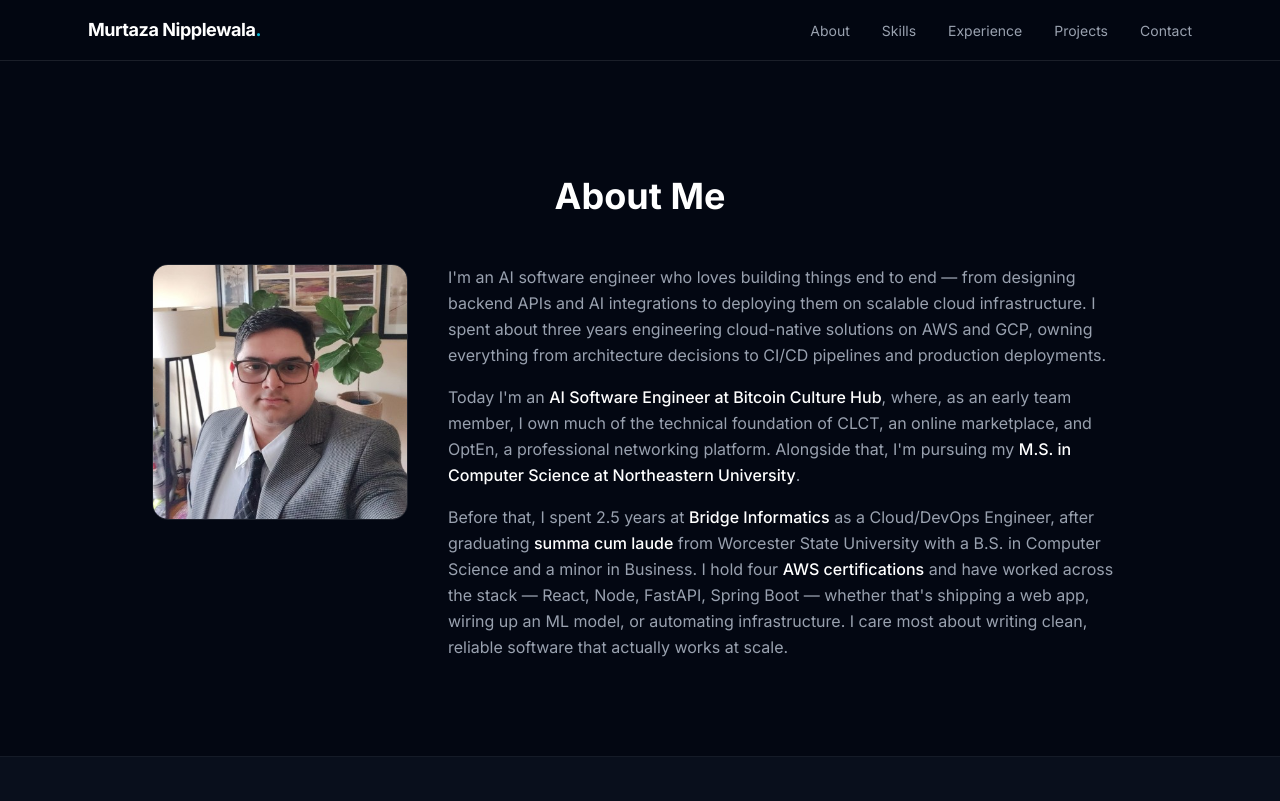
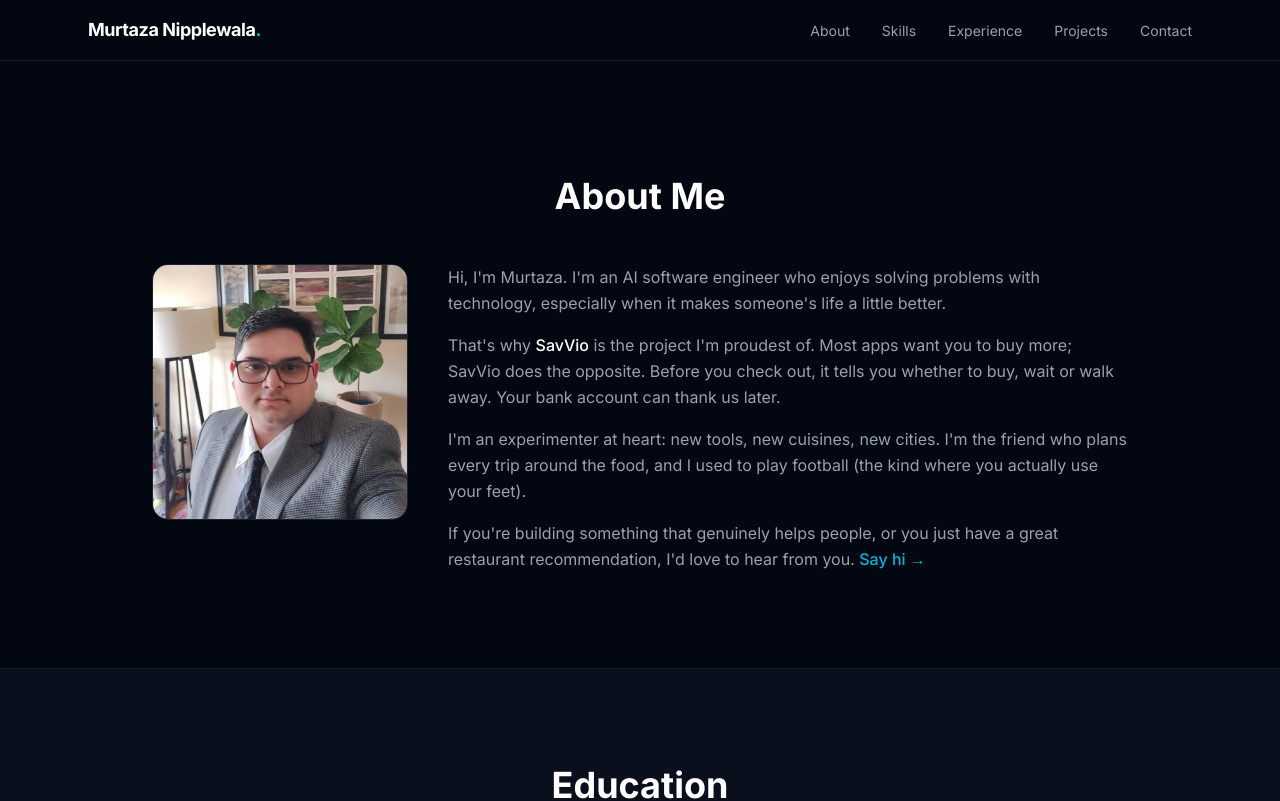
Before and after one commit to MurtazaN/Portfolio, a Next.js app: page /about in a window 1280 px wide. Shown: the top 801 px of the page. Built offline with nearby package versions, Linux system fonts and the light colour scheme.

Commit message:
Update page.tsx

```diff
--- a/src/app/about/page.tsx
+++ b/src/app/about/page.tsx
@@ -1,4 +1,5 @@
 import type { Metadata } from "next";
+import Link from "next/link";
 import Navbar from "@/components/Navbar";
 import Education from "@/components/Education";
 import Footer from "@/components/Footer";
@@ -24,31 +25,30 @@ export default function AboutPage() {
             />
             <div className="space-y-4 leading-relaxed text-gray-400">
               <p>
-                I&apos;m an AI software engineer who loves building things end to end &mdash;
-                from designing backend APIs and AI integrations to deploying them on scalable
-                cloud infrastructure. I spent about three years engineering cloud-native
-                solutions on AWS and GCP, owning everything from architecture decisions to
-                CI/CD pipelines and production deployments.
+                Hi, I&apos;m Murtaza. I&apos;m an AI software engineer who enjoys solving
+                problems with technology, especially when it makes someone&apos;s life a
+                little better.
               </p>
               <p>
-                Today I&apos;m an{" "}
-                <span className="text-white font-medium">AI Software Engineer at Bitcoin Culture Hub</span>,
-                where, as an early team member, I own much of the technical foundation of CLCT,
-                an online marketplace, and OptEn, a professional networking platform. Alongside
-                that, I&apos;m pursuing my{" "}
-                <span className="text-white font-medium">M.S. in Computer Science at Northeastern University</span>.
+                That&apos;s why <span className="font-medium text-white">SavVio</span> is the
+                project I&apos;m proudest of. Most apps want you to buy more; SavVio does the
+                opposite. Before you check out, it tells you whether to buy, wait or walk
+                away. Your bank account can thank us later.
               </p>
               <p>
-                Before that, I spent 2.5 years at{" "}
-                <span className="text-white font-medium">Bridge Informatics</span> as a
-                Cloud/DevOps Engineer, after graduating{" "}
-                <span className="text-white font-medium">summa cum laude</span> from Worcester
-                State University with a B.S. in Computer Science and a minor in Business. I hold
-                four <span className="text-white font-medium">AWS certifications</span> and have
-                worked across the stack &mdash; React, Node, FastAPI, Spring Boot &mdash; whether
-                that&apos;s shipping a web app, wiring up an ML model, or automating
-                infrastructure. I care most about writing clean, reliable software that actually
-                works at scale.
+                I&apos;m an experimenter at heart: new tools, new cuisines, new cities.
+                I&apos;m the friend who plans every trip around the food, and I used to play
+                football (the kind where you actually use your feet).
+              </p>
+              <p>
+                If you&apos;re building something that genuinely helps people, or you just
+                have a great restaurant recommendation, I&apos;d love to hear from you.{" "}
+                <Link
+                  href="/contact"
+                  className="font-medium text-accent transition-colors hover:text-white"
+                >
+                  Say hi &rarr;
+                </Link>
               </p>
             </div>
           </div>
```
